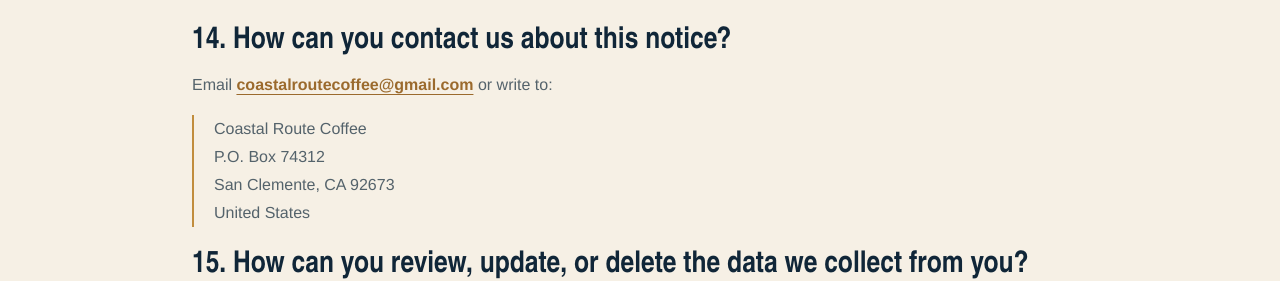
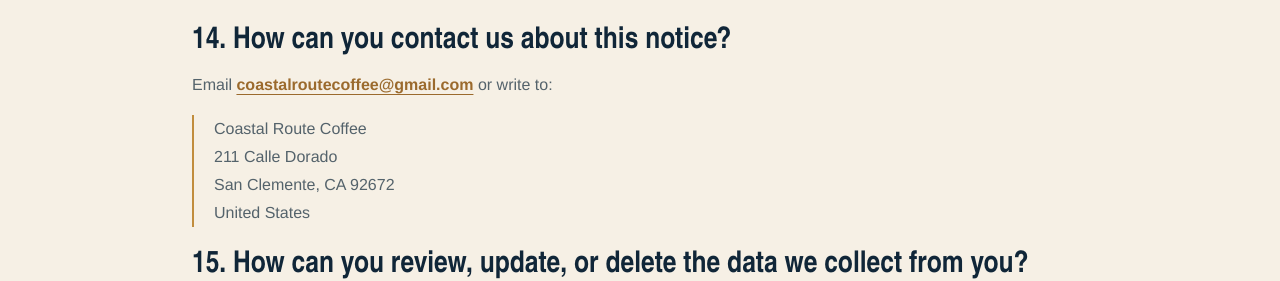
Before and after one commit to jaywertin/coastalroutecoffee, a Next.js app: page /privacy-policy in a window 1280 px wide. Shown: the part 6005-6286 px from the top of the page. Built offline with nearby package versions, Linux system fonts and the light colour scheme.

Commit message:
Update privacy policy address

```diff
--- a/app/privacy-policy/page.tsx
+++ b/app/privacy-policy/page.tsx
@@ -195,7 +195,7 @@
             <section id="section-14" className={sectionClass}>
               <h2 className={headingClass}>14. How can you contact us about this notice?</h2>
               <p className="mt-3">Email <a className={linkClass} href="mailto:coastalroutecoffee@gmail.com">coastalroutecoffee@gmail.com</a> or write to:</p>
-              <address className="mt-4 border-l-2 border-[#c18d3d] pl-5 not-italic">Coastal Route Coffee<br />P.O. Box 74312<br />San Clemente, CA 92673<br />United States</address>
+              <address className="mt-4 border-l-2 border-[#c18d3d] pl-5 not-italic">Coastal Route Coffee<br />211 Calle Dorado<br />San Clemente, CA 92672<br />United States</address>
             </section>
 
             <section id="section-15" className={sectionClass}>
```
